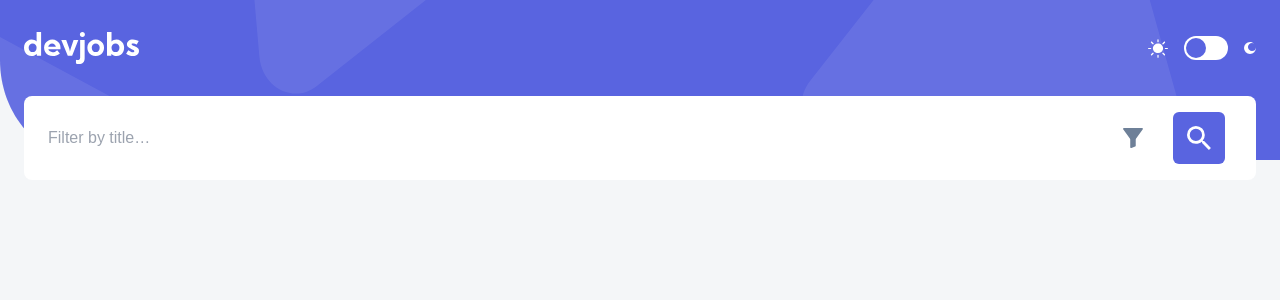
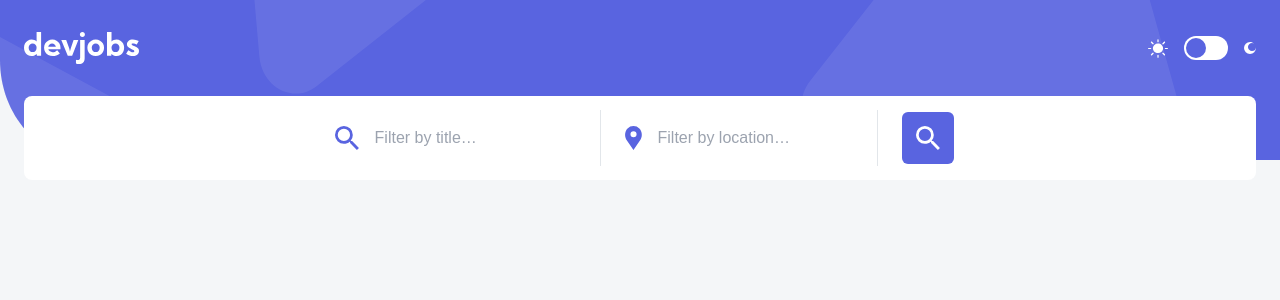
Before and after one commit to david19589/devjobs-web-app, a React (Vite) app: page / in a window 1280 px wide. Shown: the top 300 px of the page. Built offline with nearby package versions, Linux system fonts and the light colour scheme.

Commit message:
added tablet version of filter component

```diff
--- a/src/Components/Filter/index.tsx
+++ b/src/Components/Filter/index.tsx
@@ -22,7 +22,20 @@ function Filter(props: {
           props.isToggled ? "bg-[#19202D]" : "bg-[#FFF]"
         } rounded-lg my-[32px]`}
       >
-        <div className="flex pl-[24px] pr-[16px] py-[16px]">
+        <div className="tablet:justify-center flex justify-between items-center pl-[24px] pr-[16px] py-[16px]">
+          <div className="tablet:flex tablet:mr-[24px]">
+            <svg
+              className="hidden tablet:flex mr-[16px] self-center"
+              width="30"
+              height="24"
+              xmlns="http://www.w3.org/2000/svg"
+            >
+              <path
+                d="M17.112 15.059h-1.088l-.377-.377a8.814 8.814 0 002.15-5.784A8.898 8.898 0 008.898 0 8.898 8.898 0 000 8.898a8.898 8.898 0 008.898 8.899c2.211 0 4.23-.808 5.784-2.143l.377.377v1.081l6.845 6.832 2.04-2.04-6.832-6.845zm-8.214 0A6.16 6.16 0 118.9 2.737a6.16 6.16 0 010 12.322z"
+                fill="#5964E0"
+                fillRule="nonzero"
+              />
+            </svg>
             <input
               className={`${
                 props.isToggled && "text-[#FFF] bg-[#19202D]"
@@ -33,12 +46,32 @@ function Filter(props: {
                 setTitleSearch(e.target.value);
               }}
             />
-          <div className="flex items-center relative right-[24px]">
+            <span className="hidden tablet:flex w-[1px] bg-[#6E8098] opacity-[20%] my-[-16px]"></span>
+          </div>
+          <div className="hidden tablet:flex tablet:mr-[24px]">
+            <img
+              className="mr-[16px] self-center"
+              src={LocationSvg}
+              alt="LocationSvg"
+            />
+            <input
+              className={`${
+                props.isToggled && "text-[#FFF] bg-[#19202D]"
+              } font-[400] text-[16px] leading-[19.84px] outline-none w-full mr-[12px]`}
+              id="search2"
+              placeholder="Filter by location…"
+              onChange={(e) => {
+                setLocationSearch(e.target.value);
+              }}
+            />
+            <span className="hidden tablet:flex w-[1px] bg-[#6E8098] opacity-[20%] my-[-16px]"></span>
+          </div>
+          <div className="flex items-center relative right-[24px] tablet:right-0 desktop:ml-[40px]">
             <div
               onClick={() => {
                 setFilterClicked(!filterClicked);
               }}
-              className="mr-[24px]"
+              className="mr-[24px] tablet:hidden"
             >
               {props.isToggled ? (
                 <svg
```
Lines whose indentation alone changed are shown as unchanged.
